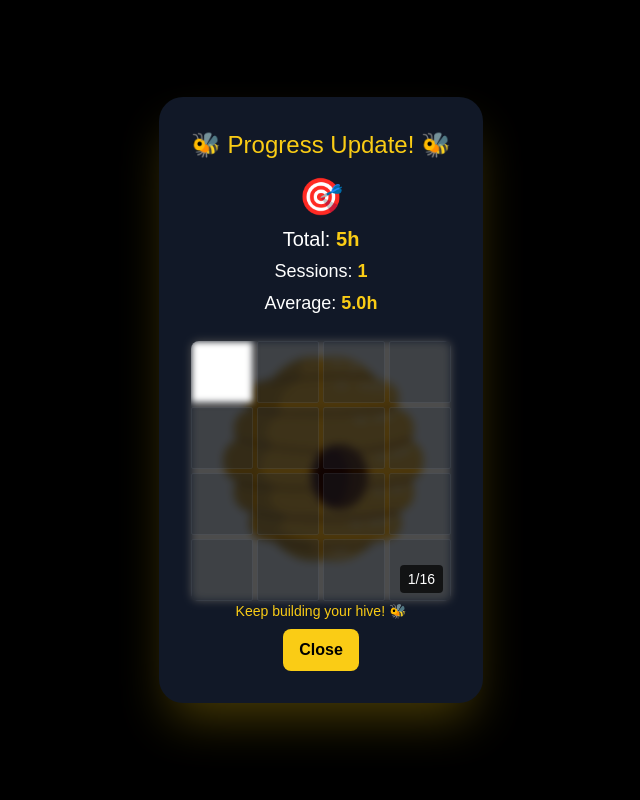
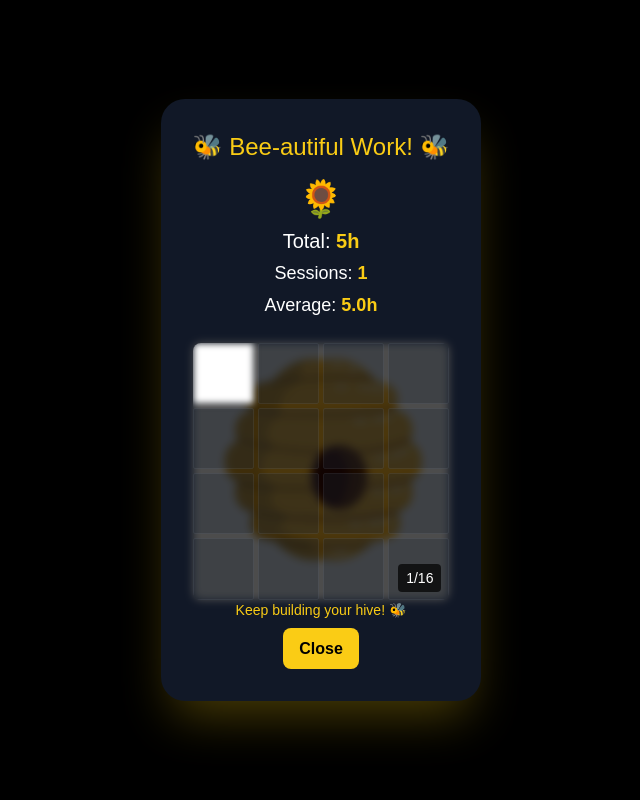
Before and after one commit to kamal3235/kamal-Habit_hive, a React (Vite) app: page /coding in a window 1280 px wide. Both pictures are taken after typing "5" into the empty fields and a click on the button "Add to Hive". Shown: the top 800 px of the page, without its empty margins (319-959 px from the left). Built offline with nearby package versions, Linux system fonts and the light colour scheme; a web font is replaced by a local one.

Commit message:
Bee-utiful Work and Sunflower!

```diff
--- a/src/components/HabitTracker.jsx
+++ b/src/components/HabitTracker.jsx
@@ -71,10 +71,10 @@ const HabitTracker = ({
         <div className="fixed inset-0 bg-black flex justify-center items-center animate-fadeIn z-50">
           <div className="bg-gray-900 rounded-3xl p-8 max-w-md text-center border-3 border-yellow-400 shadow-2xl shadow-yellow-400/30">
             <h2 className="text-yellow-400 mb-4 text-2xl">
-              🐝 Progress Update! 🐝
+              🐝 Bee-autiful Work! 🐝
             </h2>
             <div className="mb-6">
-              <div className="text-4xl mb-2">🎯</div>
+              <div className="text-4xl mb-2">🌻</div>
               <div className="text-white text-xl mb-1">
                 Total:{" "}
                 <span className="text-yellow-400 font-bold">
```
Also changed, not shown: 2 other files (tests, documents, lock files or other folders).
